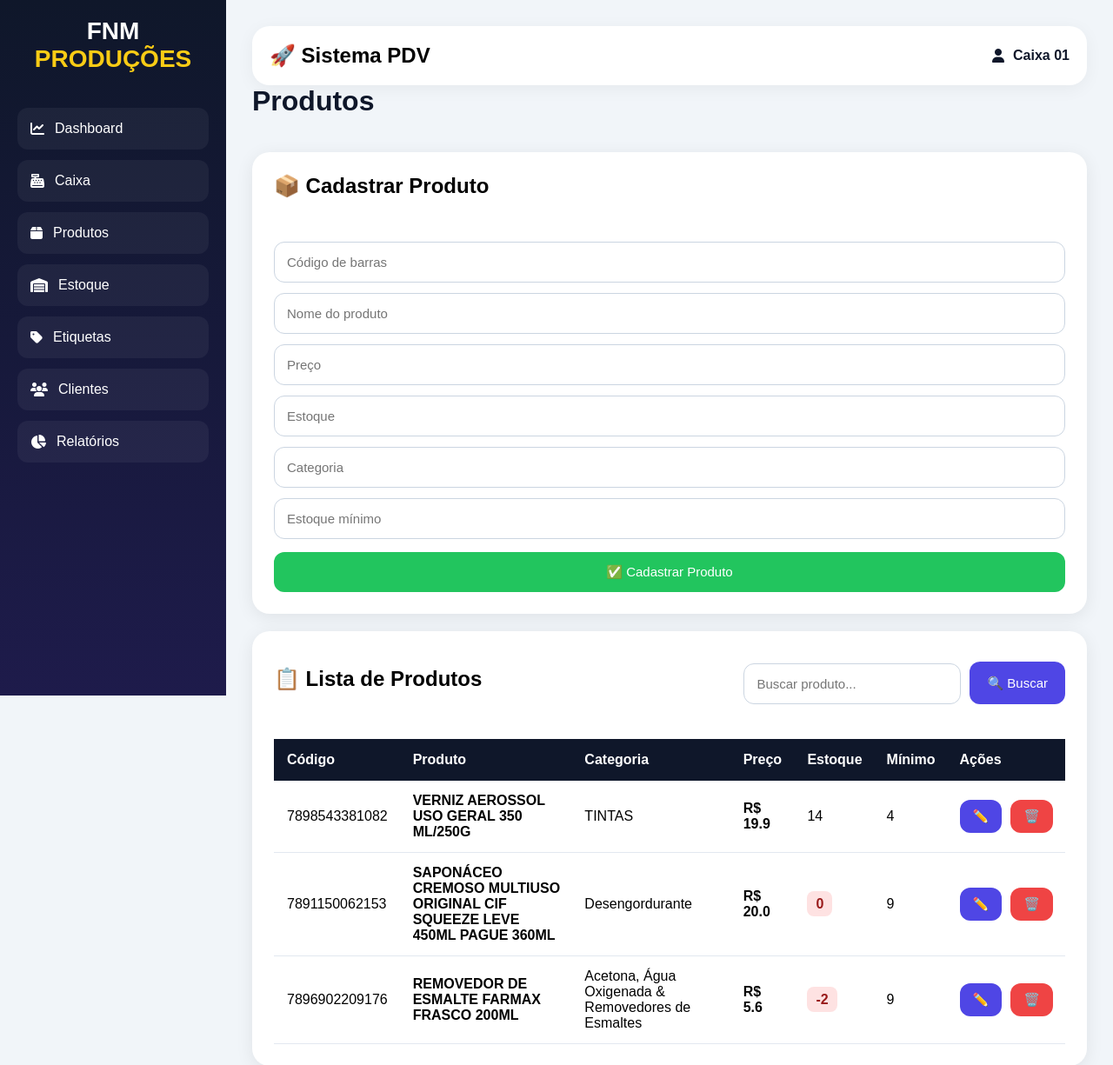
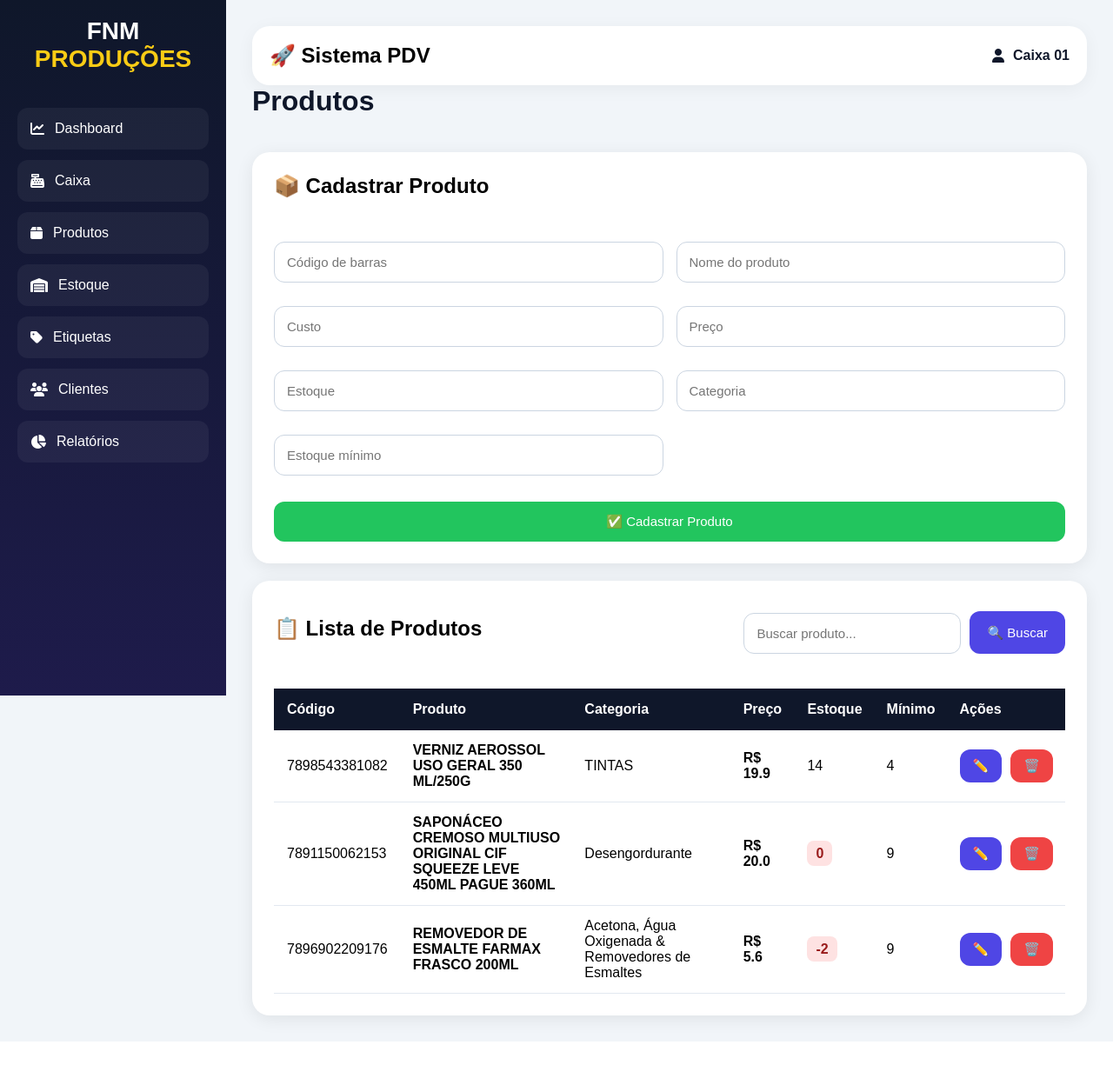
Before and after one commit to wsantana71/fnm-pdv, a Flask app: page /produtos in a window 1280 px wide. Shown: the top 1225 px of the page at 87% size. After the commit the page ends 1198 px from the top, so only its background shows below. Run offline with Flask 3, Linux system fonts and the light colour scheme; data comes from the database, SQL or seed files in the repository.

Commit message:
layout cadastro produtos

```diff
--- a/app.py
+++ b/app.py
@@ -52,6 +52,11 @@ class Produto(db.Model):
 
     preco = db.Column(
         db.Float
+    )
+
+    custo = db.Column(
+        db.Float,
+        default=0
     )
 
     estoque = db.Column(
--- a/templates/produtos.html
+++ b/templates/produtos.html
@@ -43,11 +43,15 @@
     action="/cadastrar"
     method="POST"
 >
+
+<div class="form-grid">
+
     <input
         type="hidden"
         name="imagem"
         id="imagem"
     >
+
     <input
         type="text"
         name="codigo"
@@ -61,6 +65,14 @@
         name="nome"
         id="nome"
         placeholder="Nome do produto"
+        required
+    >
+
+    <input
+        type="number"
+        step="0.01"
+        name="custo"
+        placeholder="Custo"
         required
     >
 
@@ -100,6 +112,8 @@
         ✅ Cadastrar Produto
 
     </button>
+
+</div>
 
 </form>
 
@@ -358,7 +372,25 @@
     </div>
 
 </div>
+<style>
 
+.form-grid{
+
+    display:grid;
+
+    grid-template-columns:1fr 1fr;
+
+    gap:15px;
+
+}
+
+.form-grid button{
+
+    grid-column:1 / -1;
+
+}
+
+</style>
 <script>
 
 const codigo = document.getElementById(
```
Lines whose indentation alone changed are shown as unchanged.
